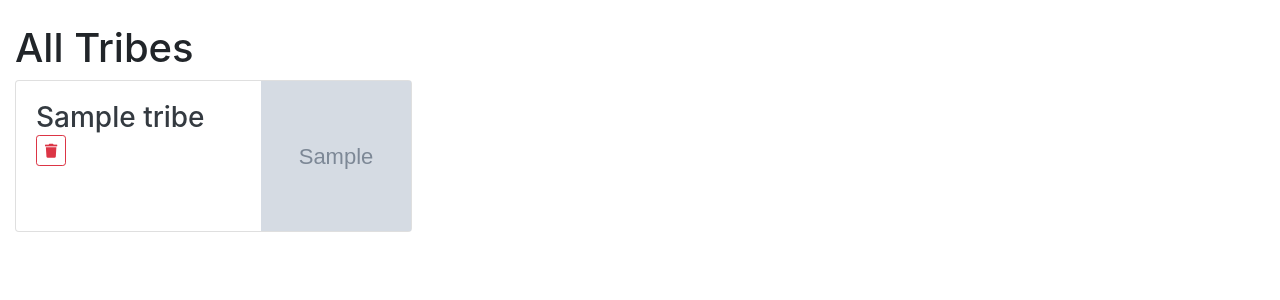
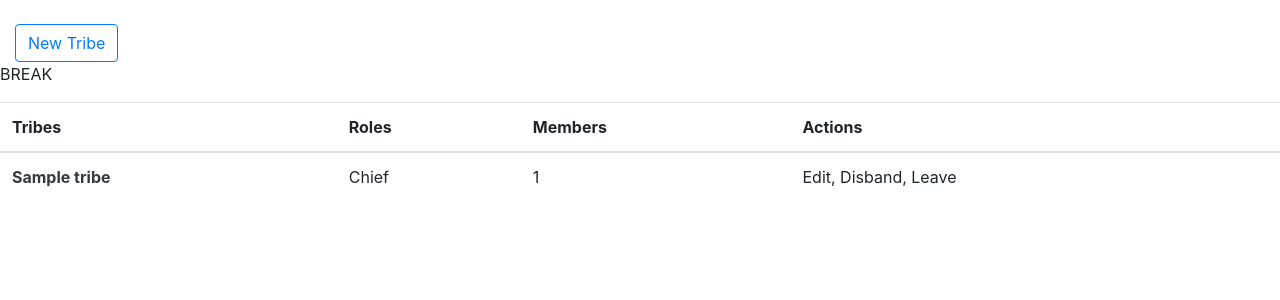
Before and after one commit to leon-lei/fancyfeast, a Django app: page /tribes/ in a window 1280 px wide. Shown: the part 80-380 px from the top of the page. Run offline with Django 3.2, Linux system fonts and the light colour scheme; a user stored in the database is signed in; tables that the repository leaves empty hold one stand-in row (values such as "Sample post"); grey boxes marked "Sample" are stand-in pictures; some libraries are stand-ins or nearby versions.

Commit message:
Fix: Skeleton for tribe page

```diff
--- a/tribes/templates/tribes/create_tribe_form.html
+++ b/tribes/templates/tribes/create_tribe_form.html
@@ -4,11 +4,11 @@
 {% block body %}
 <div class="container-fluid">
     <br>
-    <h1>Create a Tribe</h1>
+    <h1>Create a New Tribe</h1>
     <form method="POST" enctype='multipart/form-data'>
         {% csrf_token %}
         {{ form.as_p }}
-        <button type="submit">Submit</button>
+        <button type="submit" class="btn btn-success">Save</button>
     </form>
 </div>
 {% endblock %}
--- a/tribes/templates/tribes/index.html
+++ b/tribes/templates/tribes/index.html
@@ -1,46 +1,42 @@
 {% extends 'base.html' %}
-{% block title %}All Tribes{% endblock %}
+{% block title %}Tribes{% endblock %}
 
 {% block body %}
 <div class="tribes-container container-fluid">
     <div class="row">
         <div class="col-sm-12">
-            <h1>All Tribes</h1>
+            <a class="btn btn-outline-primary" href="{% url 'tribes:tribe-create' %}" role="button">New Tribe</a>
             {% if error_message %}
                 <p><strong>{{ error_message }}</strong></p>
             {% endif %}
         </div>
+        <table class="table table-hover">
+            <p> BREAK </p>
+            <thead>
+                <tr>
+                  <th scope="col">Tribes</th>
+                  <th scope="col">Roles</th>
+                  <th scope="col">Members</th>
+                  <th scope="col">Actions</th>
+                </tr>
+            </thead>
+            <tbody>
                 {% if all_tribes %}
                     {% for tribe in all_tribes %}
-            <div class="col-md-4">
-                <div class="card flex-md-row mb-4 box-shadow h-md-250">
-                    <div class="card-body d-flex flex-column align-items-start">
-                        <h3 class="mb-0">
+                    <tr>
+                        <th scope="row">
                             <a class="text-dark" href="{% url 'tribes:tribe-details' tribe.id %}">{{ tribe.name }}</a>
-                        </h3>
-                        <!-- <div class="mb-1 text-muted">{{ tribe.created }}</div> -->
-
-                        {% if request.user.username == tribe.chieftain.user.username %}
-                            <!-- Delete Tribe -->
-                            <form action="{% url 'tribes:tribe-delete' tribe.id %}" method="POST" style="display: inline;">
-                                {% csrf_token %}
-                                <input type="hidden" name="tribe_id" value="{{ tribe.id }}" />
-                                <button type="submit" class="btn btn-outline-danger btn-sm">
-                                    <i class="fas fa-trash"></i>
-                                </button>
-                            </form>
-                        {% endif %}
-                    </div>
-                    {% if tribe.image %}
-                      <img class="card-img-right flex-auto d-none d-lg-block" src={{ tribe.image.url }} width="150" height="150">
-                    {% endif %}
-                </div>
-            </div>
+                        </th>
+                        <td>Chief</td>
+                        <td>{{ tribe.tribesmen.count }}</td>
+                        <td>Edit, Disband, Leave</td>
+                    </tr>
                     {% endfor %}
                 {% else %}
-            <h2>No tribes have been created yet!</h2>
+                <p>You are not in any Tribes at the moment. To start, Click on "New Tribe"</p>
                 {% endif %}
-
+            </tbody>
+          </table>
     </div>
 </div>
 
```
Also changed, not shown: tribes/templates/tribes/old_index.html (added, +47 -0 lines). Lines whose indentation alone changed are shown as unchanged.
